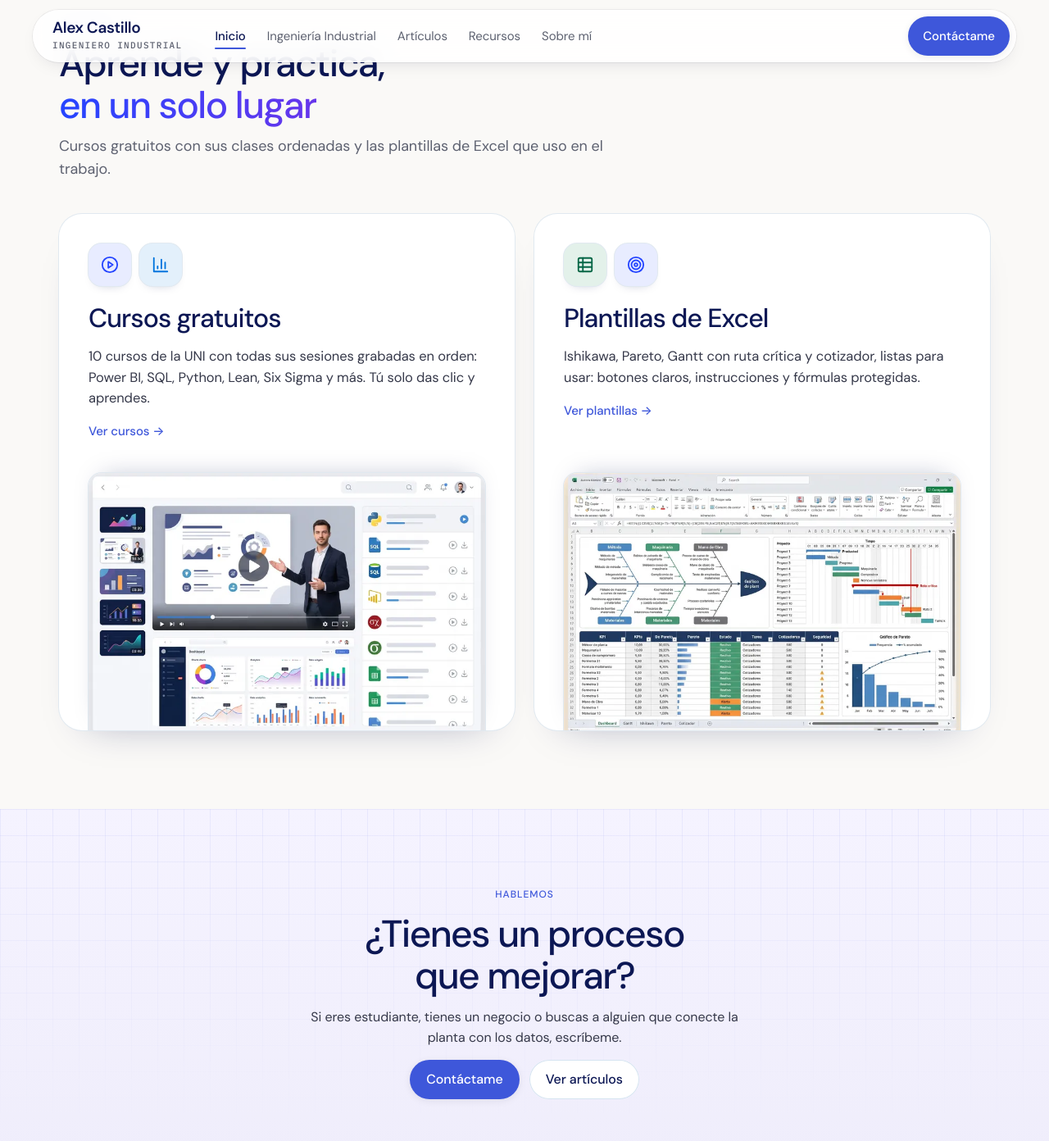
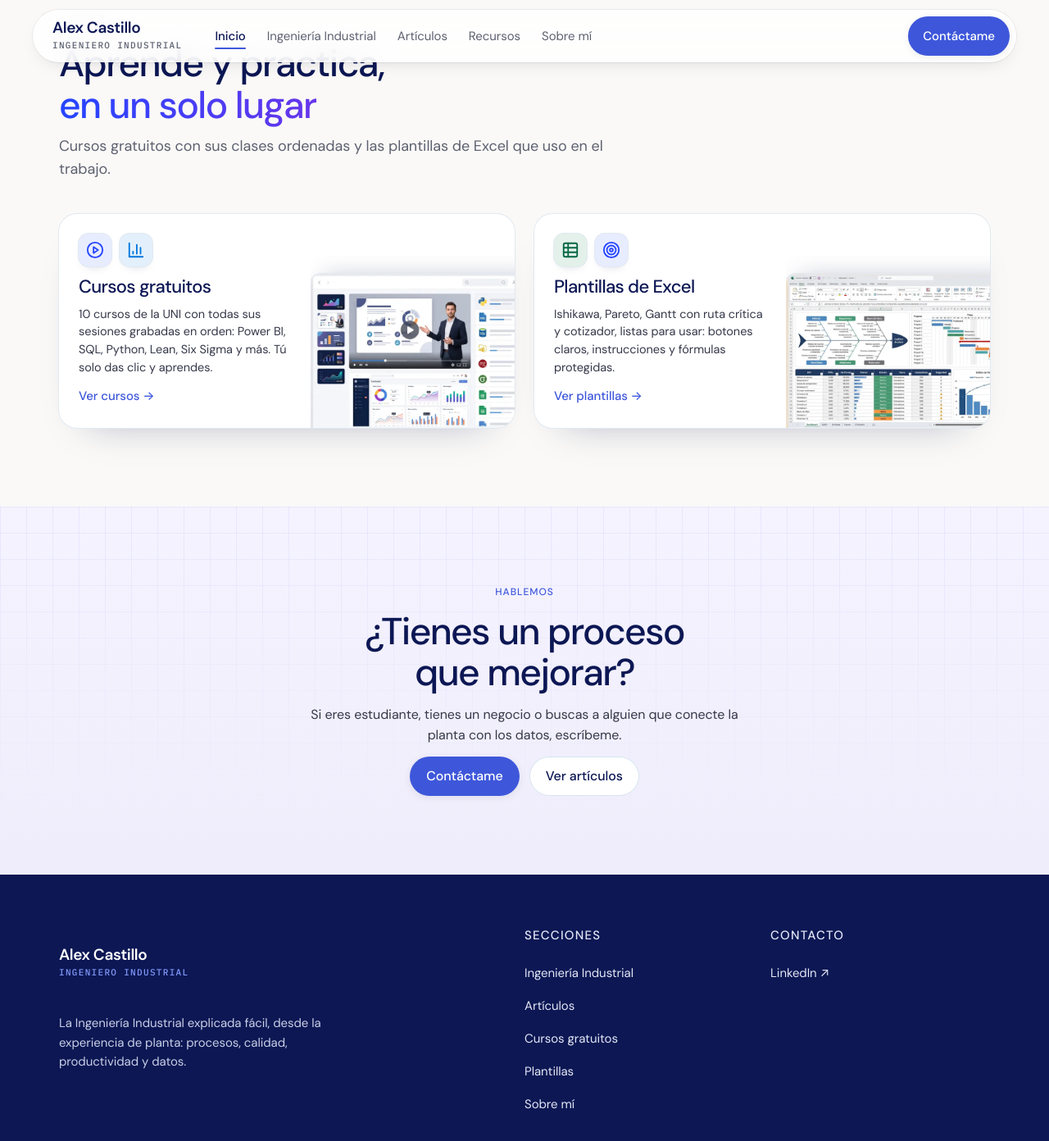
Before and after one commit to AlexCastilloFar/AlexCastilloFar.github.io, a Jekyll site: the page built from index.html, in a window 1280 px wide and 1400 px high, scrolled down 3912 px. Shown: the top 1392 px of the window at 82% size. Built offline with Jekyll 4.4.1, drawn with Linux system fonts in a browser that asks for light colours.

Commit message:
Vista previa 21

```diff
--- a/assets/css/style.css
+++ b/assets/css/style.css
@@ -1355,3 +1355,17 @@ body:not(.s-inicio):not(.l-post):not(.s-plantillas):not(.s-ingenieria) main{back
 .rc-cta h2{font-size:clamp(24px,3vw,32px);letter-spacing:-.03em}
 .rc-cta p{color:var(--muted)}
 .rc-fin{padding-bottom:clamp(56px,8vw,96px)}
+/* Aprende y practica compacto: texto e imagen lado a lado, altura contenida */
+.ap-card{display:grid;grid-template-columns:minmax(0,1fr) minmax(0,.95fr);grid-template-rows:auto auto 1fr auto;column-gap:20px;row-gap:8px;padding:24px 0 0 24px;border-radius:22px;min-height:0}
+.ap-ico{grid-column:1;margin-bottom:2px}
+.ap-ico .ico-box{width:40px;height:40px;border-radius:12px}
+.ap-card h3{grid-column:1;font-size:22px}
+.ap-card p{grid-column:1;font-size:14.5px;line-height:1.5}
+.ap-link{grid-column:1;align-self:end;margin-bottom:22px}
+.ap-img{grid-column:2;grid-row:1/5;margin:0;padding:16px 0 0;align-self:end;height:210px;overflow:hidden}
+.ap-img img{height:100%;width:auto;max-width:none;object-fit:cover;object-position:left top;border-radius:12px 0 0 0;transform:translateY(6px)}
+@media (max-width:560px){
+  .ap-card{grid-template-columns:minmax(0,1fr);padding:22px 22px 0}
+  .ap-img{grid-column:1;grid-row:auto;height:170px;margin-inline:0 -22px}
+  .ap-link{margin-bottom:4px}
+}
--- a/index.html
+++ b/index.html
@@ -94,14 +94,14 @@ title: Ingeniería Industrial explicada fácil
       <h3>Cursos gratuitos</h3>
       <p>{{ site.cursos.size }} cursos de la UNI con todas sus sesiones grabadas en orden: Power BI, SQL, Python, Lean, Six Sigma y más. Tú solo das clic y aprendes.</p>
       <span class="ap-link">Ver cursos →</span>
-      <div class="ap-img"><img src="{{ '/assets/img/recursos/cursos-760.webp' | relative_url }}" alt="Vista de un curso en video con lista de sesiones de Python, SQL, Power BI y Excel" width="760" height="506" loading="lazy" decoding="async"></div>
+      <div class="ap-img"><img src="{{ '/assets/img/recursos/cursos-760.webp' | relative_url }}" alt="Vista de un curso en video con lista de sesiones de Python, SQL, Power BI y Excel" width="760" height="506" decoding="async"></div>
     </a>
     <a class="ap-card" href="{{ '/plantillas/' | relative_url }}">
       <div class="ap-ico"><span class="ico-box ic-tabla">{% include icon.html n="tabla" %}</span><span class="ico-box ic-diana">{% include icon.html n="diana" %}</span></div>
       <h3>Plantillas de Excel</h3>
       <p>Ishikawa, Pareto, Gantt con ruta crítica y cotizador, listas para usar: botones claros, instrucciones y fórmulas protegidas.</p>
       <span class="ap-link">Ver plantillas →</span>
-      <div class="ap-img"><img src="{{ '/assets/img/recursos/plantillas-760.webp' | relative_url }}" alt="Plantilla de Excel con diagrama de Ishikawa, Gantt y diagrama de Pareto" width="760" height="506" loading="lazy" decoding="async"></div>
+      <div class="ap-img"><img src="{{ '/assets/img/recursos/plantillas-760.webp' | relative_url }}" alt="Plantilla de Excel con diagrama de Ishikawa, Gantt y diagrama de Pareto" width="760" height="506" decoding="async"></div>
     </a>
   </div>
 </div></section>
--- a/recursos/index.html
+++ b/recursos/index.html
@@ -44,7 +44,7 @@ description: Cursos gratuitos con sus clases ordenadas y plantillas de Excel par
         <h2>Herramientas listas para usar en tu trabajo o en la U</h2>
         <p>Nacieron de problemas reales en planta. Pensadas para quien no sabe Excel: hoja de instrucciones, botones claros y fórmulas protegidas.</p>
         <ul class="rc-checks">
-          {% for p in site.data.plantillas %}<li><b>{{ p.nombre }}.</b> {{ p.beneficio }}</li>{% endfor %}
+          {% for p in site.data.plantillas %}<li><span><b>{{ p.nombre }}.</b> {{ p.beneficio }}</span></li>{% endfor %}
         </ul>
         <div class="ctas"><a class="btn pl-btn-verde" href="{{ '/plantillas/' | relative_url }}">Ver plantillas y precios →</a></div>
       </div>
```
